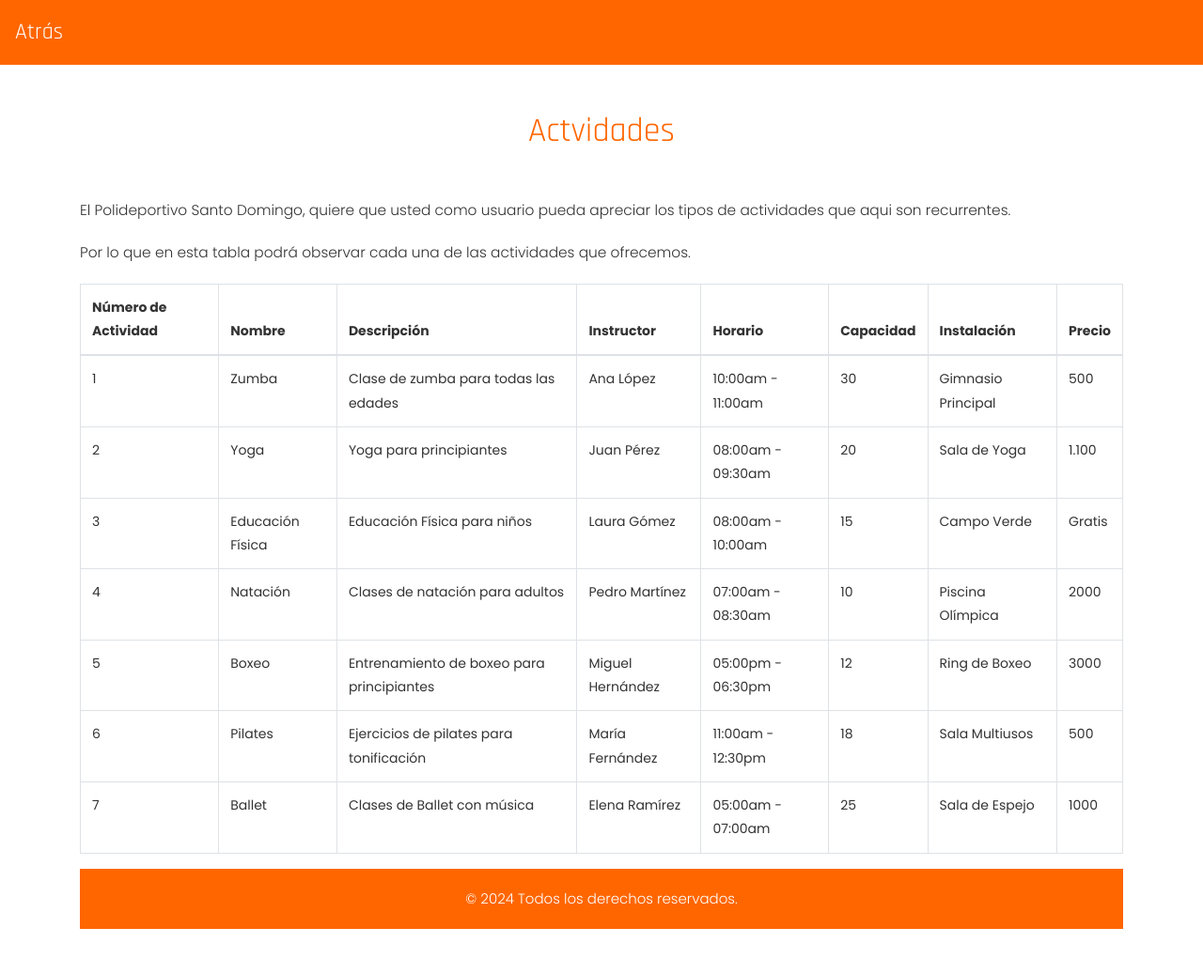
After one commit to Brenrojkor/AmbienteWebViernes, a PHP site: page /Actividades.php in a window 1280 px wide. The commit adds this page. Shown: the whole page at 94% size. Run offline with PHP 8.4, Linux system fonts and the light colour scheme; some libraries are stand-ins or nearby versions.

Commit message:
Actividades

```diff
--- /dev/null
+++ b/Proyecto_Grupo2/Proyecto_Grupo2/Actividades.php
@@ -0,0 +1,152 @@
+<!DOCTYPE html>
+<html lang="es">
+
+<head>
+    <meta charset="UTF-8">
+    <meta name="viewport" content="width=device-width, initial-scale=1.0">
+    <title>Actividades</title>
+    <!-- Bootstrap CSS -->
+    <link rel="stylesheet" href="css/bootstrap.min.css">
+    <!-- FAQ CSS -->
+    <link rel="stylesheet" href="css/faq.css">
+    <!-- Main Style CSS -->
+    <link rel="stylesheet" href="css/style.css">
+     <!--style tema -->
+    <link rel=" stylesheet" href="css/style_natacion.css">
+    <!-- responsive-->
+    <link rel="stylesheet" href="css/responsive.css">
+    <!-- Fonts -->
+    <style>
+        @import url('https://fonts.googleapis.com/css?family=Rajdhani:300,400,500,600,700');
+        @import url('https://fonts.googleapis.com/css?family=Poppins:100,100i,200,200i,300,300i,400,400i,500,500i,600,600i,700,700i,800,800i,900,900i');
+        @import url('https://fonts.googleapis.com/css?family=Raleway:100,100i,200,200i,300,300i,400,400i,500,500i,600,600i,700,700i,800,800i,900,900i');
+    </style>
+</head>
+
+<body>
+    <!-- Navigation -->
+    <nav class="navbar navbar-expand-lg navbar-light bg-orange">
+        <a class="navbar-brand text-white" href="index.php">Atrás</a>
+    </nav>
+
+    <div class="container mt-5 mb-5">
+        <h1 class="faq-title">Actvidades</h1>
+
+        <!-- Resumen de la academia -->
+        <div class="resumen-academia">
+            <p>
+                El Polideportivo Santo Domingo, quiere que usted como usuario pueda apreciar los tipos de actividades que aqui son recurrentes.
+            </p>
+            <p>
+                Por lo que en esta tabla podrá observar cada una de las actividades que ofrecemos.
+            </p>
+        </div>
+
+        <!-- Tabla de horarios -->
+        <div class="tabla-actividades">
+            <table class="table table-bordered">
+                <thead>
+                    <tr>
+                        <th>Número de Actividad</th>
+                        <th>Nombre</th>
+                        <th>Descripción</th>
+                        <th>Instructor</th>
+                        <th>Horario</th>
+                        <th>Capacidad</th>
+                        <th>Instalación</th>
+                        <th>Precio</th>
+                    </tr>
+                </thead>
+                <tbody>
+                    <tr>
+                        <td>1</td> <!-- Ejemplo de ID de actividad -->
+                        <td>Zumba</td> <!-- Nombre de la actividad -->
+                        <td>Clase de zumba para todas las edades</td> <!-- Descripción -->
+                        <td>Ana López</td> <!-- Instructor -->
+                        <td>10:00am - 11:00am</td> <!-- Horario -->
+                        <td>30</td> <!-- Capacidad -->
+                        <td>Gimnasio Principal</td> <!-- Instalación -->
+                        <td>500</td> <!-- Precio -->
+                    </tr>
+                    <tr>
+                <td>2</td>
+                <td>Yoga</td>
+                <td>Yoga para principiantes</td>
+                <td>Juan Pérez</td>
+                <td>08:00am - 09:30am</td>
+                <td>20</td>
+                <td>Sala de Yoga</td>
+                <td>1.100</td>
+            </tr>
+            <tr>
+                <td>3</td>
+                <td>Educación Física</td>
+                <td>Educación Física para niños</td>
+                <td>Laura Gómez</td>
+                <td>08:00am - 10:00am</td>
+                <td>15</td>
+                <td>Campo Verde</td>
+                <td>Gratis</td>
+            </tr>
+            <tr>
+                <td>4</td>
+                <td>Natación</td>
+                <td>Clases de natación para adultos</td>
+                <td>Pedro Martínez</td>
+                <td>07:00am - 08:30am</td>
+                <td>10</td>
+                <td>Piscina Olímpica</td>
+                <td>2000</td>
+            </tr>
+            <tr>
+                <td>5</td>
+                <td>Boxeo</td>
+                <td>Entrenamiento de boxeo para principiantes</td>
+                <td>Miguel Hernández</td>
+                <td>05:00pm - 06:30pm</td>
+                <td>12</td>
+                <td>Ring de Boxeo</td>
+                <td>3000</td>
+            </tr>
+            <tr>
+                <td>6</td>
+                <td>Pilates</td>
+                <td>Ejercicios de pilates para tonificación</td>
+                <td>María Fernández</td>
+                <td>11:00am - 12:30pm</td>
+                <td>18</td>
+                <td>Sala Multiusos</td>
+                <td>500</td>
+            </tr>
+            <tr>
+                <td>7</td>
+                <td>Ballet</td>
+                <td>Clases de Ballet con música</td>
+                <td>Elena Ramírez</td>
+                <td>05:00am - 07:00am</td>
+                <td>25</td>
+                <td>Sala de Espejo</td>
+                <td>1000</td>
+            </tr>
+                </tbody>
+            </table>
+        </div>
+
+    <!-- Footer -->
+    <footer>
+        <div class="col-lg-12">
+            <p>© 2024 Todos los derechos reservados.</p>
+        </div>
+        </div>
+        </div>
+    </footer>
+    <!-- jQuery -->
+    <script src="https://code.jquery.com/jquery-3.5.1.slim.min.js"></script>
+    <!-- Bootstrap JS -->
+    <script src="https://cdn.jsdelivr.net/npm/@popperjs/core@2.5.3/dist/umd/popper.min.js"></script>
+    <script src="https://maxcdn.bootstrapcdn.com/bootstrap/4.5.2/js/bootstrap.min.js"></script>
+    <!-- Custom JS -->
+
+</body>
+
+</html>
--- a/Proyecto_Grupo2/Proyecto_Grupo2/css/style.css
+++ b/Proyecto_Grupo2/Proyecto_Grupo2/css/style.css
@@ -929,6 +929,7 @@ ul.social_icon li a:hover {
 }
 
 
+
 /** end footer **/
 
 
--- a/Proyecto_Grupo2/Proyecto_Grupo2/index.php
+++ b/Proyecto_Grupo2/Proyecto_Grupo2/index.php
@@ -74,7 +74,7 @@
                         <a href="calendario.php">Calendario</a>
                     </li>
                     <li>
-                        <a href="#actividades">Actividades</a>
+                        <a href="Actividades.php">Actividades</a>
                     </li>
                 </ul>
             </li>
```
Also changed, not shown: Proyecto_Grupo2/Proyecto_Grupo2/ConexionBD.php (added, +15 -0 lines), Proyecto_Grupo2/Proyecto_Grupo2/calendario.php (indentation only), Proyecto_Grupo2/Proyecto_Grupo2/css/faq.css (line endings or trailing spaces).
